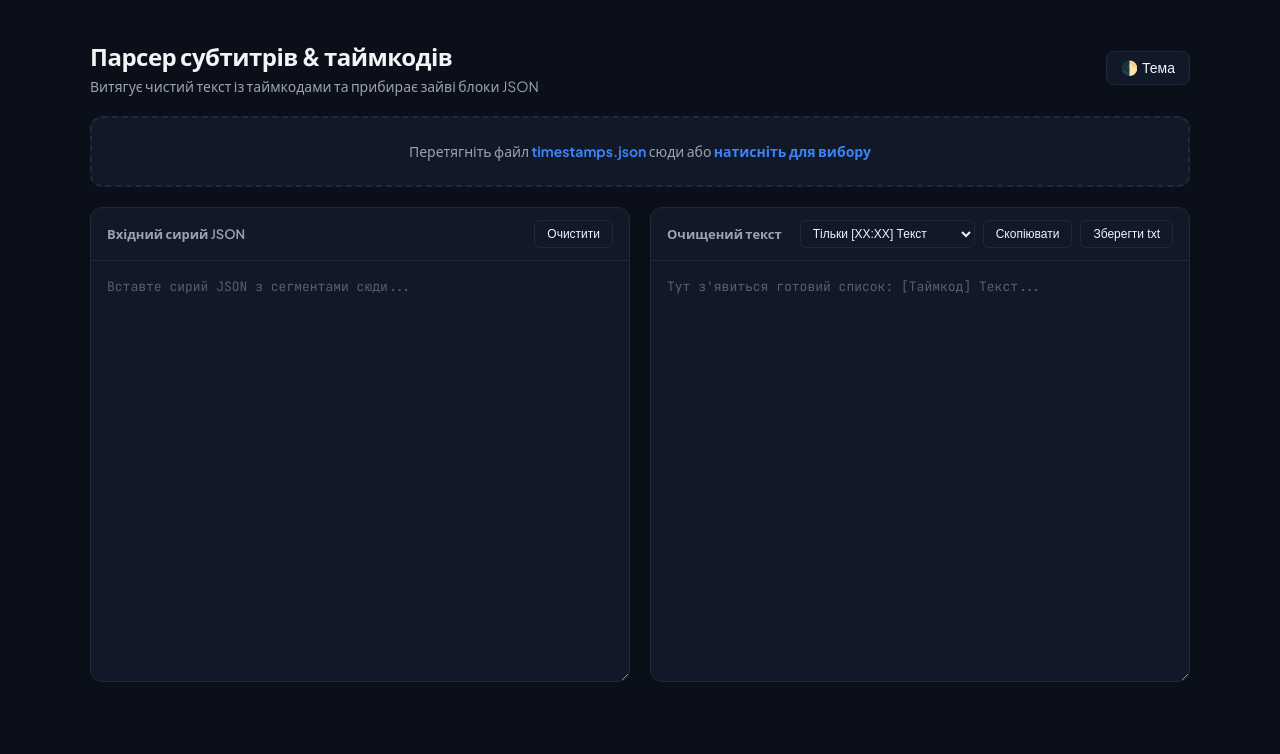
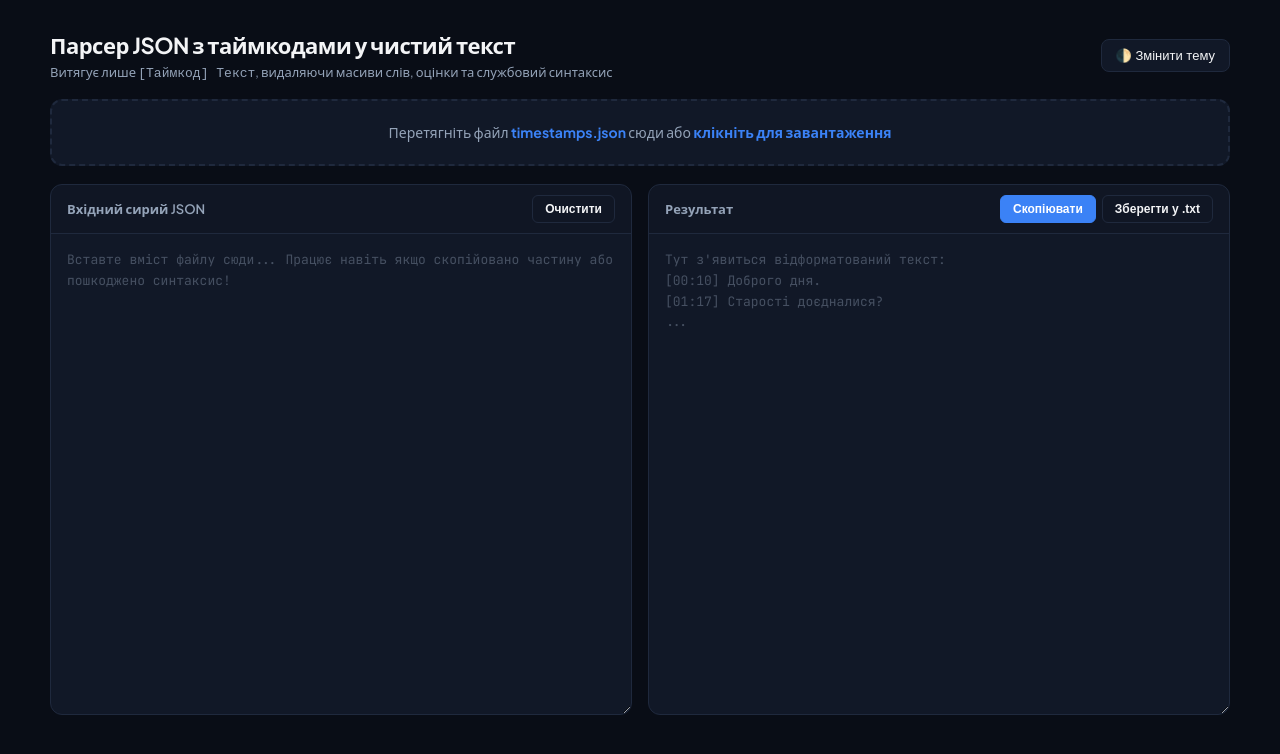
Before and after one commit to Hlushchyk-Stas/JSON-Parser-for-me, a plain HTML site: page index.html in a window 1280 px wide. Drawn offline with Linux system fonts and the light colour scheme.

Commit message:
Refactor JSON parser and update UI elements
Updated the title and improved text extraction functionality. Adjusted styles and layout for better UI experience.

```diff
--- a/index.html
+++ b/index.html
@@ -3,17 +3,17 @@
 <head>
   <meta charset="UTF-8">
   <meta name="viewport" content="width=device-width, initial-scale=1.0">
-  <title>JSON Parser & Timestamps Extractor</title>
+  <title>JSON Timestamps & Text Extractor</title>
   <link rel="preconnect" href="https://fonts.googleapis.com">
   <link rel="preconnect" href="https://fonts.gstatic.com" crossorigin>
-  <link href="https://fonts.googleapis.com/css2?family=JetBrains+Mono:wght@400;500&family=Plus+Jakarta+Sans:wght@400;500;600;700&display=swap" rel="stylesheet">
+  <link href="https://fonts.googleapis.com/css2?family=JetBrains+Mono:wght@400;500;600&family=Plus+Jakarta+Sans:wght@400;500;600;700&display=swap" rel="stylesheet">
   <style>
     :root {
-      --bg: #0b0f19;
+      --bg: #090d16;
       --card-bg: #111827;
-      --border: #1f2937;
+      --border: #1f293d;
       --text: #f3f4f6;
-      --text-muted: #9ca3af;
+      --text-muted: #94a3b8;
       --primary: #3b82f6;
       --primary-hover: #2563eb;
       --success: #10b981;
@@ -47,33 +47,35 @@
       display: flex;
       flex-direction: column;
       align-items: center;
-      padding: 40px 20px;
+      padding: 30px 16px;
     }
 
     .container {
       width: 100%;
-      max-width: 1100px;
+      max-width: 1180px;
       display: flex;
       flex-direction: column;
-      gap: 20px;
+      gap: 18px;
     }
 
     header {
       display: flex;
       justify-content: space-between;
       align-items: center;
+      flex-wrap: wrap;
+      gap: 12px;
     }
 
     .title-group h1 {
-      font-size: 24px;
+      font-size: 22px;
       font-weight: 700;
       letter-spacing: -0.5px;
     }
 
     .title-group p {
-      font-size: 14px;
+      font-size: 13px;
       color: var(--text-muted);
-      margin-top: 4px;
+      margin-top: 3px;
     }
 
     .theme-btn {
@@ -83,14 +85,19 @@
       padding: 8px 14px;
       border-radius: 8px;
       cursor: pointer;
-      font-size: 14px;
+      font-size: 13px;
+      font-weight: 500;
+    }
+
+    .theme-btn:hover {
+      border-color: var(--primary);
     }
 
     .dropzone {
       border: 2px dashed var(--border);
       background: var(--card-bg);
       border-radius: 12px;
-      padding: 24px;
+      padding: 22px;
       text-align: center;
       cursor: pointer;
       position: relative;
@@ -98,6 +105,7 @@
 
     .dropzone:hover, .dropzone.dragover {
       border-color: var(--primary);
+      background: rgba(59, 130, 246, 0.04);
     }
 
     .dropzone input {
@@ -121,10 +129,10 @@
     .editor-grid {
       display: grid;
       grid-template-columns: 1fr 1fr;
-      gap: 20px;
+      gap: 16px;
     }
 
-    @media (max-width: 768px) {
+    @media (max-width: 820px) {
       .editor-grid {
         grid-template-columns: 1fr;
       }
@@ -140,7 +148,7 @@
     }
 
     .card-header {
-      padding: 12px 16px;
+      padding: 10px 16px;
       border-bottom: 1px solid var(--border);
       display: flex;
       justify-content: space-between;
@@ -150,11 +158,12 @@
       color: var(--text-muted);
       flex-wrap: wrap;
       gap: 8px;
+      background: rgba(0, 0, 0, 0.08);
     }
 
     .actions {
       display: flex;
-      gap: 8px;
+      gap: 6px;
       align-items: center;
     }
 
@@ -165,29 +174,38 @@
       padding: 6px 12px;
       border-radius: 6px;
       font-size: 12px;
-      font-weight: 500;
+      font-weight: 600;
       cursor: pointer;
     }
 
     .btn-action:hover {
-      border-color: var(--text-muted);
-      background: rgba(255, 255, 255, 0.05);
+      border-color: var(--primary);
+      color: var(--primary);
     }
 
-    .format-select {
-      background: var(--card-bg);
-      color: var(--text);
-      border: 1px solid var(--border);
-      padding: 5px 8px;
-      border-radius: 6px;
-      font-size: 12px;
-      outline: none;
-      cursor: pointer;
+    .btn-primary {
+      background: var(--primary);
+      border: 1px solid var(--primary);
+      color: #fff;
+    }
+
+    .btn-primary:hover {
+      background: var(--primary-hover);
+      color: #fff;
+    }
+
+    .status-badge {
+      font-size: 11px;
+      font-family: var(--font-mono);
+      padding: 2px 8px;
+      border-radius: 4px;
+      background: rgba(59, 130, 246, 0.1);
+      color: var(--primary);
     }
 
     textarea {
       width: 100%;
-      height: 420px;
+      height: 480px;
       border: none;
       background: transparent;
       padding: 16px;
@@ -201,7 +219,7 @@
 
     textarea::placeholder {
       color: var(--text-muted);
-      opacity: 0.5;
+      opacity: 0.4;
     }
 
     .toast {
@@ -214,11 +232,12 @@
       border-radius: 8px;
       font-size: 13px;
       font-weight: 600;
-      box-shadow: 0 4px 12px rgba(0, 0, 0, 0.15);
+      box-shadow: 0 4px 14px rgba(0, 0, 0, 0.2);
       opacity: 0;
       transform: translateY(10px);
       transition: all 0.2s ease;
       pointer-events: none;
+      z-index: 999;
     }
 
     .toast.show {
@@ -232,16 +251,16 @@
   <div class="container">
     <header>
       <div class="title-group">
-        <h1>Парсер субтитрів & таймкодів</h1>
-        <p>Витягує чистий текст із таймкодами та прибирає зайві блоки JSON</p>
+        <h1>Парсер JSON з таймкодами у чистий текст</h1>
+        <p>Витягує лише <code>[Таймкод] Текст</code>, видаляючи масиви слів, оцінки та службовий синтаксис</p>
       </div>
-      <button class="theme-btn" onclick="toggleTheme()">🌓 Тема</button>
+      <button class="theme-btn" onclick="toggleTheme()">🌓 Змінити тему</button>
     </header>
 
     <div class="dropzone" id="dropArea">
       <input type="file" id="fileInput" accept=".json,.txt">
       <div class="dropzone-text">
-        Перетягніть файл <b>timestamps.json</b> сюди або <b>натисніть для вибору</b>
+        Перетягніть файл <b>timestamps.json</b> сюди або <b>клікніть для завантаження</b>
       </div>
     </div>
 
@@ -250,25 +269,27 @@
         <div class="card-header">
           <span>Вхідний сирий JSON</span>
           <div class="actions">
-            <button class="btn-action" onclick="clearInput()">Очистити</button>
+            <button class="btn-action" onclick="clearAll()">Очистити</button>
           </div>
         </div>
-        <textarea id="inputText" placeholder="Вставте сирий JSON з сегментами сюди..."></textarea>
+        <textarea id="inputText" placeholder="Вставте вміст файлу сюди... Працює навіть якщо скопійовано частину або пошкоджено синтаксис!"></textarea>
       </div>
 
       <div class="card">
         <div class="card-header">
-          <span>Очищений текст</span>
+          <div style="display:flex; align-items:center; gap:8px;">
+            <span>Результат</span>
+            <span id="counterBadge" class="status-badge" style="display:none;">0 рядків</span>
+          </div>
           <div class="actions">
-            <select class="format-select" id="formatSelect" onchange="processText()">
-              <option value="clean">Тільки [ХХ:ХХ] Текст</option>
-              <option value="raw_json">Повний очищений JSON</option>
-            </select>
-            <button class="btn-action" onclick="copyResult()">Скопіювати</button>
-            <button class="btn-action" onclick="downloadResult()">Зберегти txt</button>
+            <button class="btn-action btn-primary" onclick="copyResult()">Скопіювати</button>
+            <button class="btn-action" onclick="downloadResult()">Зберегти у .txt</button>
           </div>
         </div>
-        <textarea id="outputText" readonly placeholder="Тут з'явиться готовий список: [Таймкод] Текст..."></textarea>
+        <textarea id="outputText" readonly placeholder="Тут з'явиться відформатований текст:
+[00:10] Доброго дня.
+[01:17] Старості доєдналися?
+..."></textarea>
       </div>
     </div>
   </div>
@@ -278,18 +299,17 @@
   <script>
     const inputEl = document.getElementById('inputText');
     const outputEl = document.getElementById('outputText');
-    const formatSelect = document.getElementById('formatSelect');
+    const counterBadge = document.getElementById('counterBadge');
     const toastEl = document.getElementById('toast');
 
-    inputEl.addEventListener('input', processText);
+    inputEl.addEventListener('input', parseAndExtract);
 
-    // Функція форматування секунд у формат [MM:SS] або [HH:MM:SS]
+    // Конвертація секунд у [ГГ:ХХ:ХХ] або [ХХ:ХХ]
     function formatTime(seconds) {
-      const s = Math.floor(seconds);
+      const s = Math.floor(Number(seconds) || 0);
       const hrs = Math.floor(s / 3600);
       const mins = Math.floor((s % 3600) / 60);
       const secs = s % 60;
-
       const pad = (n) => String(n).padStart(2, '0');
 
       if (hrs > 0) {
@@ -298,42 +318,93 @@
       return `[${pad(mins)}:${pad(secs)}]`;
     }
 
-    function processText() {
+    // Декодування будь-яких \uXXXX послідовностей у кирилицю
+    function unescapeUnicode(str) {
+      return str.replace(/\\u([0-9a-fA-F]{4})/g, (_, hex) =>
+        String.fromCharCode(parseInt(hex, 16))
+      );
+    }
+
+    // Головна функція екстракції
+    function parseAndExtract() {
       let raw = inputEl.value;
       if (!raw.trim()) {
         outputEl.value = '';
+        counterBadge.style.display = 'none';
         return;
       }
 
-      // 1. Декодуємо всі \uXXXX послідовності в нормальні літери
-      raw = raw.replace(/\\u([0-9a-fA-F]{4})/g, (_, hex) =>
-        String.fromCharCode(parseInt(hex, 16))
-      );
+      // Прибираємо префікси від інструментів на зразок або службові мітки
+      raw = raw.replace(/^[\s\S]*?\{/, '{');
 
+      // Попередньо декодуємо юнікод, щоб текст був одразу нормальним
+      raw = unescapeUnicode(raw);
+
+      let extractedLines = [];
+
+      // Метод 1: Спроба класичного JSON.parse
       try {
-        const data = JSON.parse(raw);
-        const mode = formatSelect.value;
+        const parsed = JSON.parse(raw);
+        const segments = parsed.segments || (Array.isArray(parsed) ? parsed : null);
 
-        // Перевіряємо наявність масиву сегментів
-        const segments = data.segments || (Array.isArray(data) ? data : null);
+        if (Array.isArray(segments)) {
+          extractedLines = segments
+            .filter(item => item && (item.text || item.start !== undefined))
+            .map(item => {
+              const time = formatTime(item.start !== undefined ? item.start : 0);
+              const txt = (item.text || '').replace(/\s+/g, ' ').trim();
+              return `${time} ${txt}`;
+            });
+        }
+      } catch (err) {
+        // Якщо JSON.parse не пройшов (обрізаний файл / помилка синтаксису) —
+        // вмикається Метод 2: надійний видобуток фрагментів через Regex
+      }
 
-        if (mode === 'clean' && segments) {
-          const lines = segments.map(seg => {
-            const time = formatTime(seg.start || 0);
-            const text = (seg.text || '').trim();
-            return `${time} ${text}`;
-          });
-          outputEl.value = lines.join('\n');
-        } else {
-          outputEl.value = JSON.stringify(data, null, 2);
+      // Метод 2 (резервний / fault-tolerant):
+      if (extractedLines.length === 0) {
+        // Шукаємо фрагменти, де є "start": число і "text": "рядок"
+        // Ігноруємо блок words
+        const segmentRegex = /"start":\s*([0-9.]+)[^}]*?"text":\s*"([^"\\]*(?:\\.[^"\\]*)*)"/g;
+        let match;
+
+        while ((match = segmentRegex.exec(raw)) !== null) {
+          const time = formatTime(match[1]);
+          let cleanText = match[2]
+            .replace(/\\n/g, ' ')
+            .replace(/\\"/g, '"')
+            .replace(/\s+/g, ' ')
+            .trim();
+          extractedLines.push(`${time} ${cleanText}`);
         }
-      } catch (e) {
-        // Якщо це не валідний повний JSON — просто виводимо декодований текст
+
+        // Якщо в файлі спершу йде text, а потім start
+        if (extractedLines.length === 0) {
+          const altRegex = /"text":\s*"([^"\\]*(?:\\.[^"\\]*)*)"[^}]*?"start":\s*([0-9.]+)/g;
+          while ((match = altRegex.exec(raw)) !== null) {
+            const time = formatTime(match[2]);
+            let cleanText = match[1]
+              .replace(/\\n/g, ' ')
+              .replace(/\\"/g, '"')
+              .replace(/\s+/g, ' ')
+              .trim();
+            extractedLines.push(`${time} ${cleanText}`);
+          }
+        }
+      }
+
+      if (extractedLines.length > 0) {
+        outputEl.value = extractedLines.join('\n');
+        counterBadge.textContent = `${extractedLines.length} сегментів`;
+        counterBadge.style.display = 'inline-block';
+      } else {
+        // Якщо жодного таймкоду взагалі не виявлено
         outputEl.value = raw;
+        counterBadge.style.display = 'none';
       }
     }
 
-    // Drag and Drop
+    // Drag and Drop & Завантаження файлу
     const fileInput = document.getElementById('fileInput');
     const dropArea = document.getElementById('dropArea');
 
@@ -363,14 +434,15 @@
       const reader = new FileReader();
       reader.onload = (e) => {
         inputEl.value = e.target.result;
-        processText();
+        parseAndExtract();
       };
       reader.readAsText(file);
     }
 
-    function clearInput() {
+    function clearAll() {
       inputEl.value = '';
       outputEl.value = '';
+      counterBadge.style.display = 'none';
     }
 
     function showToast(msg) {
@@ -382,19 +454,15 @@
     function copyResult() {
       if (!outputEl.value) return;
       navigator.clipboard.writeText(outputEl.value);
-      showToast('Скопійовано!');
+      showToast('Текст скопійовано!');
     }
 
     function downloadResult() {
       if (!outputEl.value) return;
-      const isJson = formatSelect.value === 'raw_json';
-      const filename = isJson ? 'clean_subtitles.json' : 'subtitles_with_timestamps.txt';
-      const type = isJson ? 'application/json;charset=utf-8' : 'text/plain;charset=utf-8';
-
-      const blob = new Blob([outputEl.value], { type });
+      const blob = new Blob([outputEl.value], { type: 'text/plain;charset=utf-8' });
       const a = document.createElement('a');
       a.href = URL.createObjectURL(blob);
-      a.download = filename;
+      a.download = 'clean_transcript.txt';
       a.click();
       URL.revokeObjectURL(a.href);
     }
```
